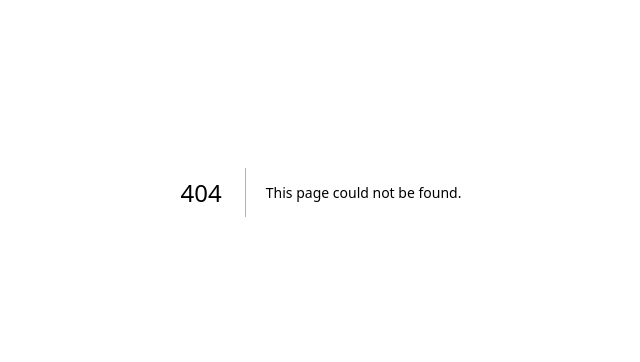
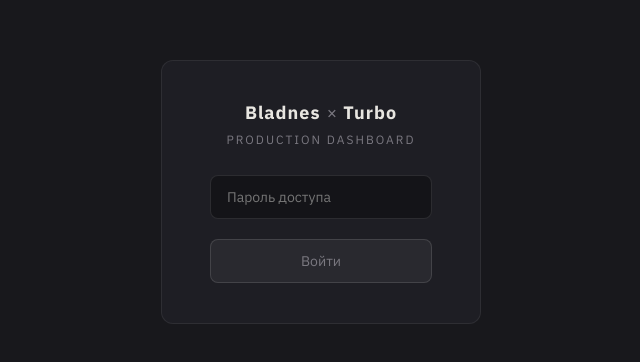
Before and after one commit to fntsmo/bladnes-dashboard, a Next.js app: page /login in a window 1280 px wide. Before the commit this address had no page. Shown: the part 208-570 px from the top of the page, without its empty margins (319-959 px from the left). Built offline with nearby package versions, Linux system fonts and the light colour scheme.

Commit message:
Add login page with password authentication

```diff
--- /dev/null
+++ b/app/login/page.js
@@ -0,0 +1,86 @@
+"use client";
+
+import { useState } from "react";
+import { useRouter } from "next/navigation";
+
+export default function LoginPage() {
+  const [password, setPassword] = useState("");
+  const [error, setError] = useState("");
+  const [loading, setLoading] = useState(false);
+  const router = useRouter();
+
+  async function handleSubmit(e) {
+    e.preventDefault();
+    setLoading(true);
+    setError("");
+
+    const res = await fetch("/api/login", {
+      method: "POST",
+      headers: { "Content-Type": "application/json" },
+      body: JSON.stringify({ password }),
+    });
+
+    if (res.ok) {
+      router.push("/");
+      router.refresh();
+    } else {
+      const data = await res.json();
+      setError(data.error || "Ошибка");
+      setLoading(false);
+    }
+  }
+
+  return (
+    <div style={{
+      minHeight: "100vh", display: "flex", alignItems: "center", justifyContent: "center",
+      background: "#18181C", fontFamily: "'IBM Plex Sans', sans-serif",
+    }}>
+      <form onSubmit={handleSubmit} style={{
+        background: "#1E1E24", border: "1px solid rgba(255,255,255,0.07)",
+        borderRadius: 12, padding: "40px 48px", display: "flex", flexDirection: "column", gap: 20, minWidth: 320,
+      }}>
+        <div style={{ textAlign: "center", marginBottom: 8 }}>
+          <div style={{ display: "flex", justifyContent: "center", gap: 6, marginBottom: 8 }}>
+            <span style={{ color: "#E8E6E1", fontWeight: 700, fontSize: 18, letterSpacing: 1 }}>Bladnes</span>
+            <span style={{ color: "#7A7880", fontSize: 18 }}>×</span>
+            <span style={{ color: "#E8E6E1", fontWeight: 700, fontSize: 18, letterSpacing: 1 }}>Turbo</span>
+          </div>
+          <div style={{ color: "#7A7880", fontSize: 12, letterSpacing: 2, textTransform: "uppercase" }}>
+            Production Dashboard
+          </div>
+        </div>
+
+        <input
+          type="password"
+          placeholder="Пароль доступа"
+          value={password}
+          onChange={(e) => setPassword(e.target.value)}
+          autoFocus
+          style={{
+            background: "#141418", border: "1px solid rgba(255,255,255,0.1)",
+            borderRadius: 8, padding: "12px 16px", color: "#E8E6E1",
+            fontSize: 14, fontFamily: "inherit", outline: "none",
+          }}
+        />
+
+        {error && (
+          <div style={{ color: "#FF6B6B", fontSize: 13, textAlign: "center" }}>{error}</div>
+        )}
+
+        <button
+          type="submit"
+          disabled={loading || !password}
+          style={{
+            background: loading || !password ? "rgba(255,255,255,0.05)" : "rgba(255,255,255,0.1)",
+            border: "1px solid rgba(255,255,255,0.12)", borderRadius: 8,
+            padding: "12px 16px", color: loading || !password ? "#7A7880" : "#E8E6E1",
+            fontSize: 14, fontFamily: "inherit", cursor: loading || !password ? "default" : "pointer",
+            transition: "all 0.2s",
+          }}
+        >
+          {loading ? "Вход..." : "Войти"}
+        </button>
+      </form>
+    </div>
+  );
+}
```
